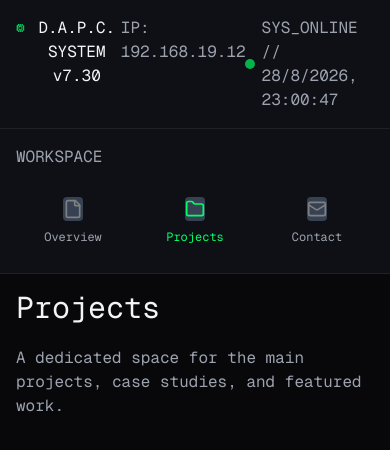
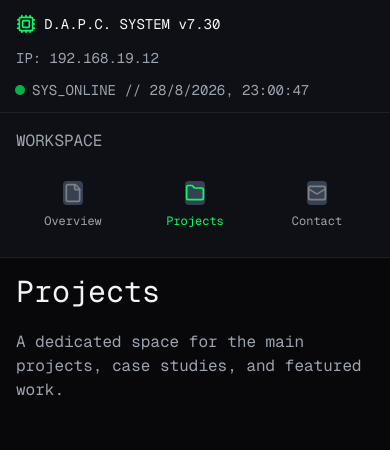
Before and after one commit to zentoo31/portfolio, a Next.js app: page /projects in a window 390 px wide. Shown: the top 450 px of the page. Built offline with nearby package versions, Linux system fonts and the light colour scheme.

Commit message:
Refactor TopBar component for improved layout and styling consistency

```diff
--- a/src/components/os/topBar.tsx
+++ b/src/components/os/topBar.tsx
@@ -1,21 +1,22 @@
-"use client"
+"use client";
+
 import { CpuIcon } from "lucide-react";
 import Clock from "../ui/clock";
 import { motion } from "motion/react";
+
 export default function TopBar() {
   return (
-    <div className="bg-bg-2 p-4 border-b-1 border-[#1F2128] flex flex-row justify-between font-mono">
-      <div
-        className="flex flex-row gap-2 text-center">
-        <CpuIcon className="w-5" color = "#00FF66"/>
-        <span>D.A.P.C. SYSTEM v7.30</span>
+    <div className="flex flex-col gap-3 border-b border-[#1F2128] bg-bg-2 px-4 py-3 font-mono sm:flex-row sm:items-center sm:justify-between">
+      <div className="flex flex-row items-center gap-2 text-center">
+        <CpuIcon className="w-5 shrink-0" color="#00FF66" />
+        <span className="text-sm sm:text-base">D.A.P.C. SYSTEM v7.30</span>
       </div>
 
-      <div className="text-text-description">
+      <div className="text-sm text-text-description sm:text-base">
         IP: 192.168.19.12
       </div>
 
-      <div className="flex flex-row items-center gap-2 text-text-description">
+      <div className="flex flex-row items-center gap-2 text-sm text-text-description sm:text-base">
         <motion.span
           className="h-2 w-2 shrink-0 rounded-full bg-text-green"
           animate={{
@@ -28,7 +29,9 @@ export default function TopBar() {
             ease: "easeInOut",
           }}
         />
-        <span>SYS_ONLINE // <Clock/> </span>
+        <span className="whitespace-nowrap">
+          SYS_ONLINE // <Clock />
+        </span>
       </div>
     </div>
   );
```
